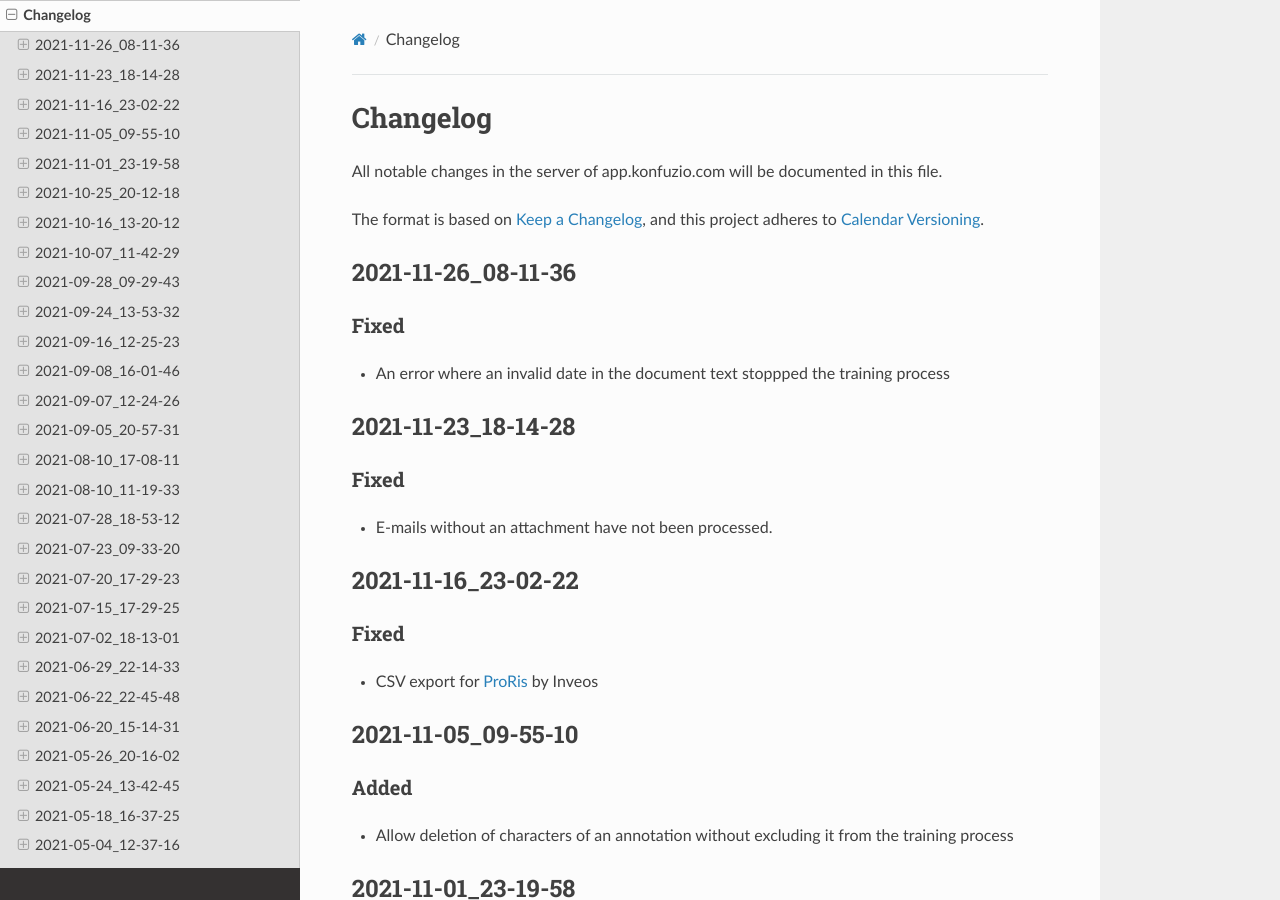
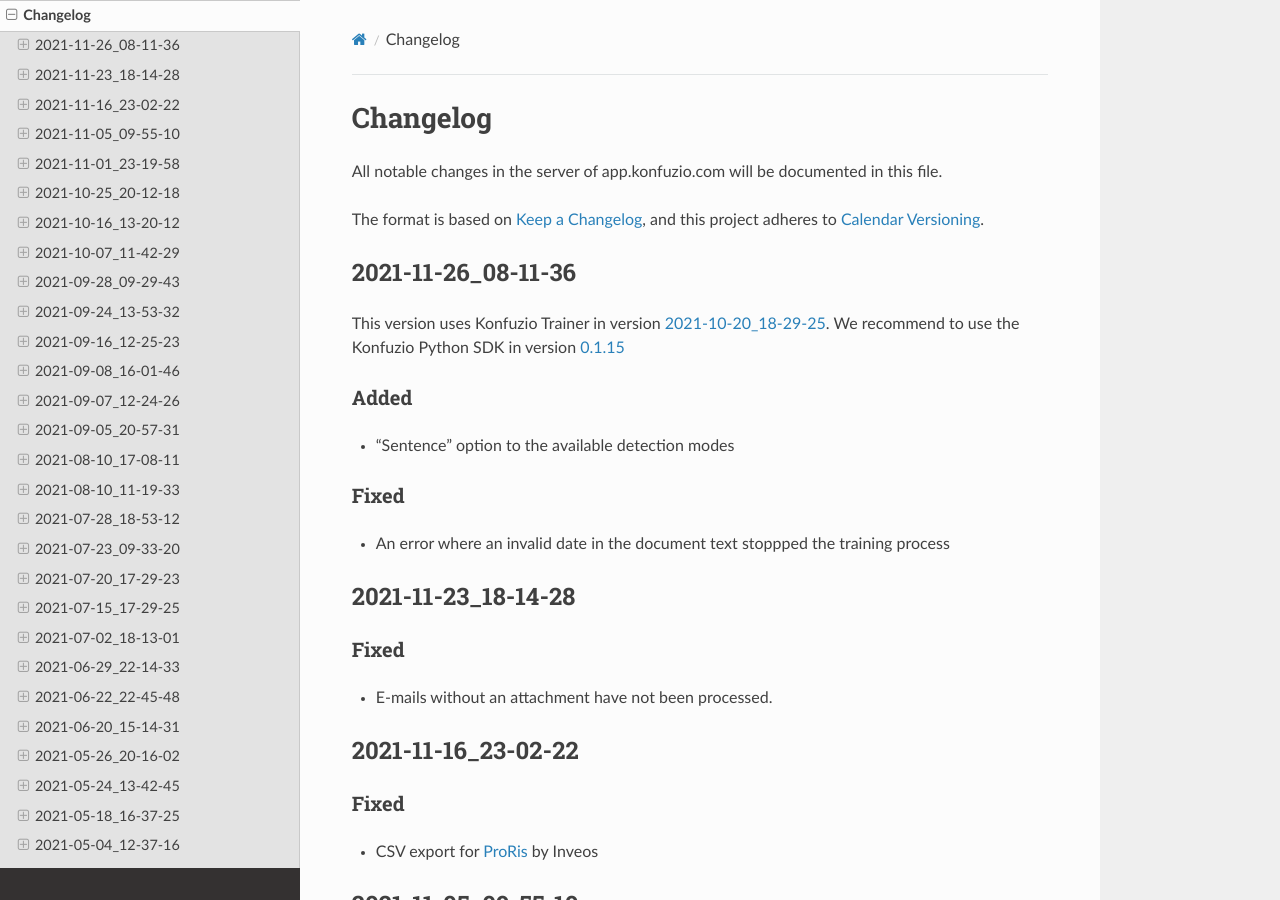
Before and after one commit to konfuzio-ai/konfuzio-sdk, a Sphinx documentation site: the page built from docs/web/changelog_app.md, in a window 1280 px wide and 900 px high. Built offline with Sphinx 7.4.7 and the Read the Docs theme 2.0.0, drawn with Linux system fonts in a browser that asks for light colours.

Commit message:
Update changelog_app.md

```diff
--- a/docs/web/changelog_app.md
+++ b/docs/web/changelog_app.md
@@ -9,6 +9,11 @@
 and this project adheres to [Calendar Versioning](https://calver.org/overview.html).
 
 ## 2021-11-26_08-11-36
+
+This version uses Konfuzio Trainer in version [2021-10-20_18-29-25](https://dev.konfuzio.com/training/changelog.html#id1). We recommend to use the Konfuzio Python SDK in version [0.1.15](https://dev.konfuzio.com/sdk/changelog.html#v-0-1-15)
+
+### Added
+- "Sentence" option to the available detection modes
 
 ### Fixed
 - An error where an invalid date in the document text stoppped the training process
```
